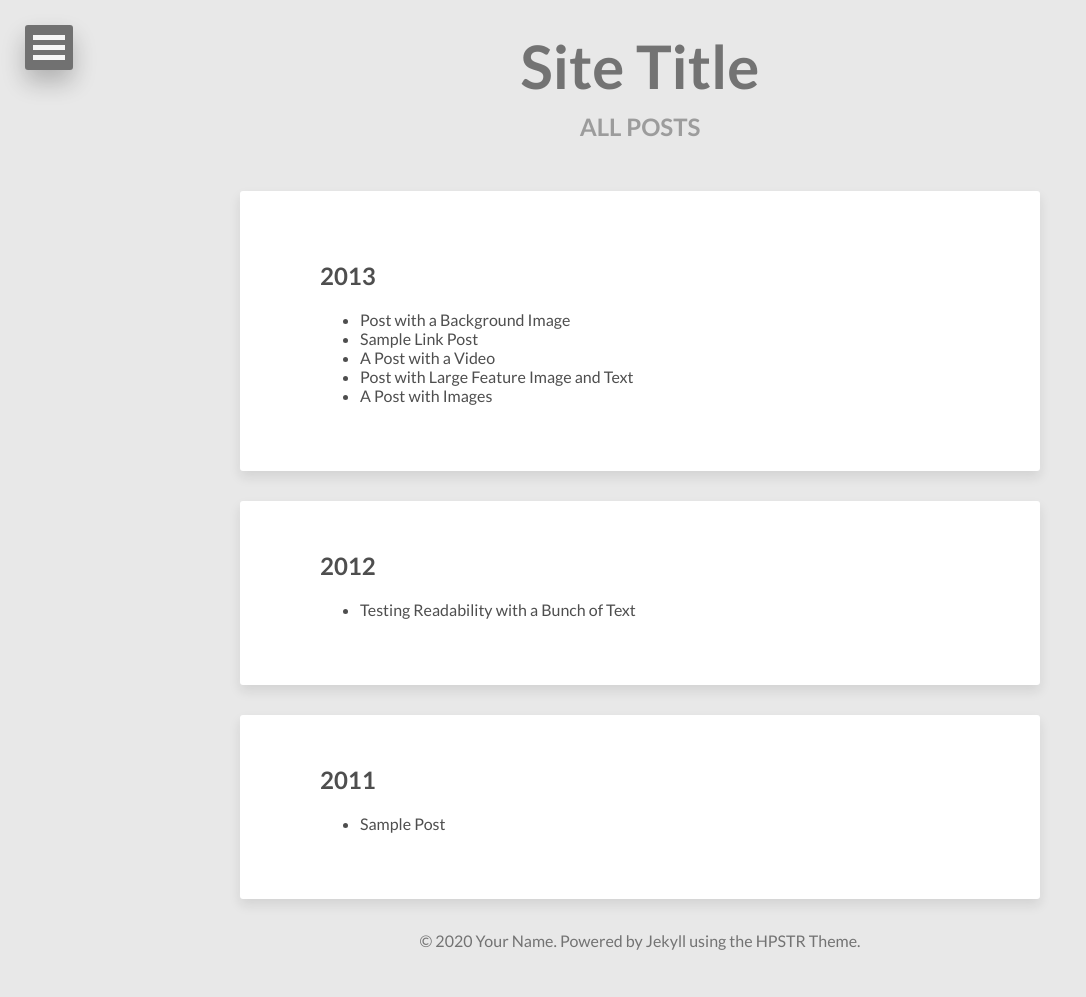
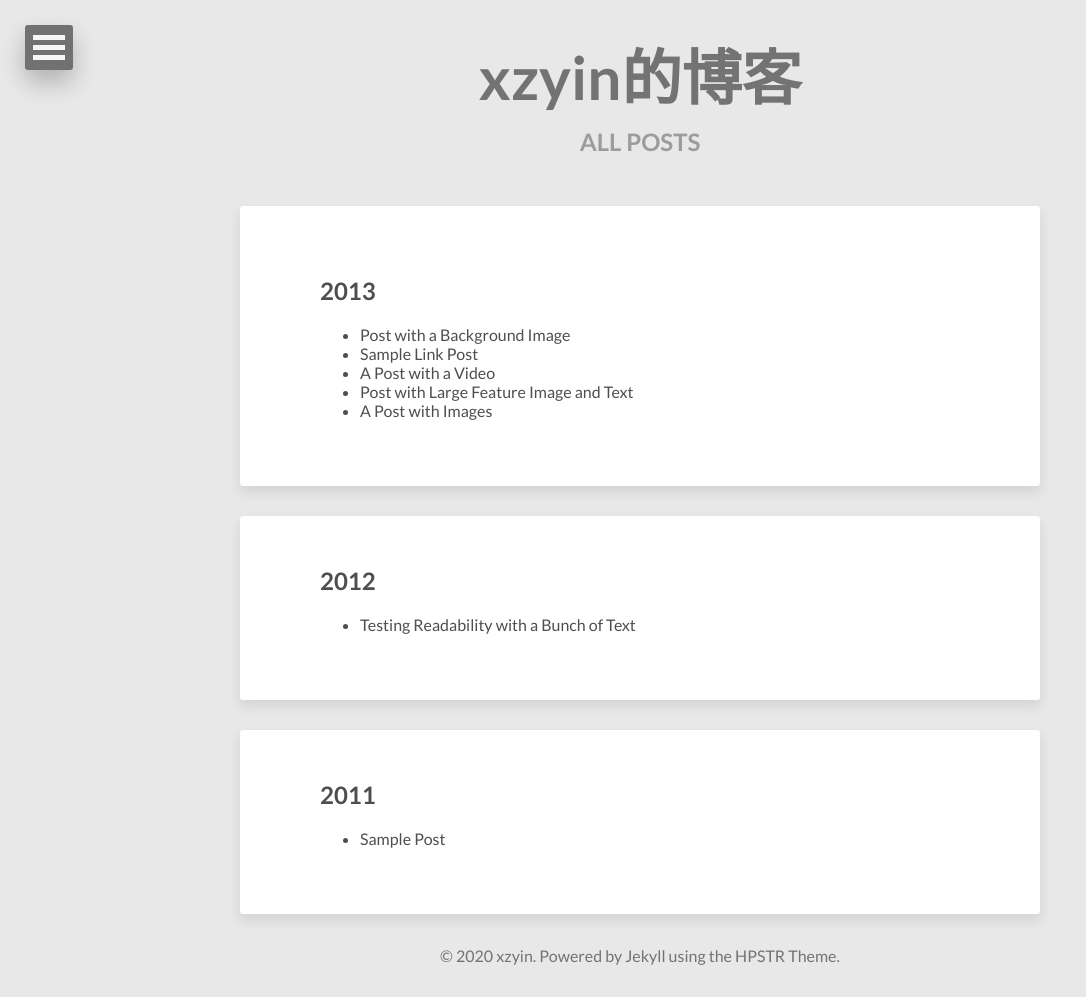
Before and after one commit to xzyin/xzyin.github.io, a Jekyll site: the page built from posts/index.html, in a window 1280 px wide. Shown: the whole page, without its empty margins (0-1086 px from the left). Built offline with Jekyll 4.4.1, drawn with Linux system fonts in a browser that asks for light colours; nearby versions of some CDN libraries; some of the changed lines change nothing that is shown.

Commit message:
更新首页信息

```diff
--- a/_config.yml
+++ b/_config.yml
@@ -1,6 +1,6 @@
-title:            Site Title
-description:      Describe your website here.
-disqus_shortname:
+title:            xzyin的博客
+description:      遇见更大的世界.
+disqus_shortname: xzyin
 reading_time:     true
 words_per_minute: 200
 # Your site's domain goes here (eg: https://mmistakes.github.io, http://yourdomain.com, etc)
@@ -9,10 +9,10 @@ url:
 
 # Owner/author information
 owner:
-  name:           Your Name
+  name:           xzyin
   avatar:         avatar.jpg
-  bio:            "Your bio goes here. It shouldn't be super long but a good sentence or two should suffice."
-  email:          you@email.com
+  bio:            "积累每一个点滴"
+  email:          2980159638@qq.com
   # Social networking links used in footer. Update and remove as you like.
   twitter:
   facebook:
--- a/_includes/navigation.html
+++ b/_includes/navigation.html
@@ -1,9 +1,9 @@
 <nav id="dl-menu" class="dl-menuwrapper" role="navigation">
 	<button class="dl-trigger">Open Menu</button>
 	<ul class="dl-menu">
-		<li><a href="{{ site.url }}/">Home</a></li>
+		<li><a href="{{ site.url }}/">主页</a></li>
 		<li>
-			<a href="#">About</a>
+			<a href="#">联系方式</a>
 			<ul class="dl-submenu">
 				<li>
 					<img src="{{ site.url }}/images/{{ site.owner.avatar }}" alt="{{ site.owner.name }} photo" class="author-photo">
@@ -44,10 +44,10 @@
 			</ul><!-- /.dl-submenu -->
 		</li>
 		<li>
-			<a href="#">Posts</a>
+			<a href="#">全部文章</a>
 			<ul class="dl-submenu">
-				<li><a href="{{ site.url }}/posts/">All Posts</a></li>
-				<li><a href="{{ site.url }}/tags/">All Tags</a></li>
+				<li><a href="{{ site.url }}/posts/">时间线</a></li>
+				<li><a href="{{ site.url }}/tags/">所有标签</a></li>
 			</ul>
 		</li>
 		{% for link in site.data.navigation %}
@@ -56,7 +56,8 @@
 	        {% else %}
 	        {% assign domain = site.url %}
 	    {% endif %}
-	    <li><a href="{{ domain }}{{ link.url }}" {% if link.url contains 'http' %}target="_blank"{% endif %}>{{ link.title }}</a></li>
+	    <!-- <li><a href="{{ domain }}{{ link.url }}" {% if link.url contains 'http' %}target="_blank"{% endif %}>{{ link.title }}</a></li>
+		-->
 	  {% endfor %}
 	</ul><!-- /.dl-menu -->
 </nav><!-- /.dl-menuwrapper -->
```
